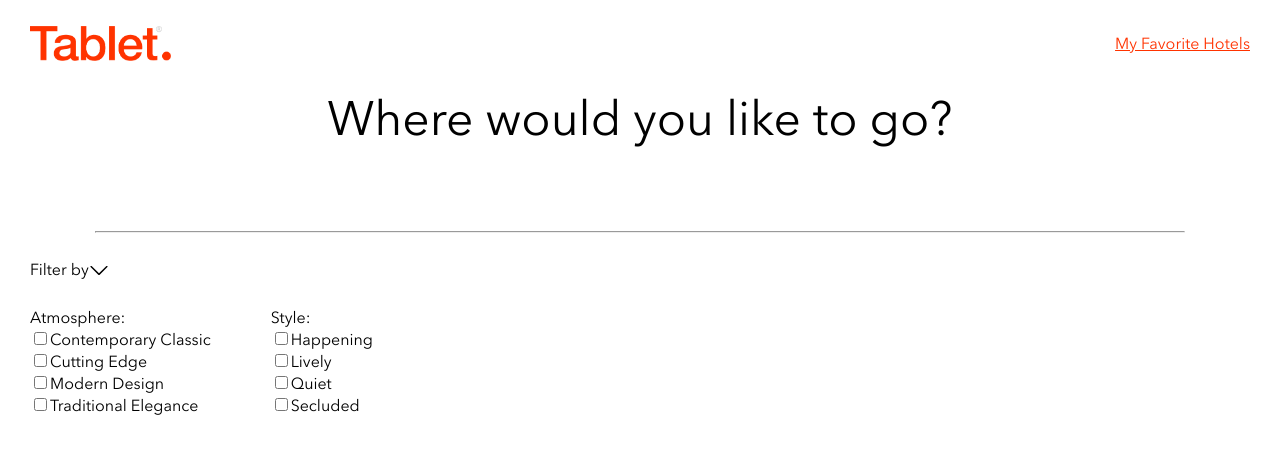
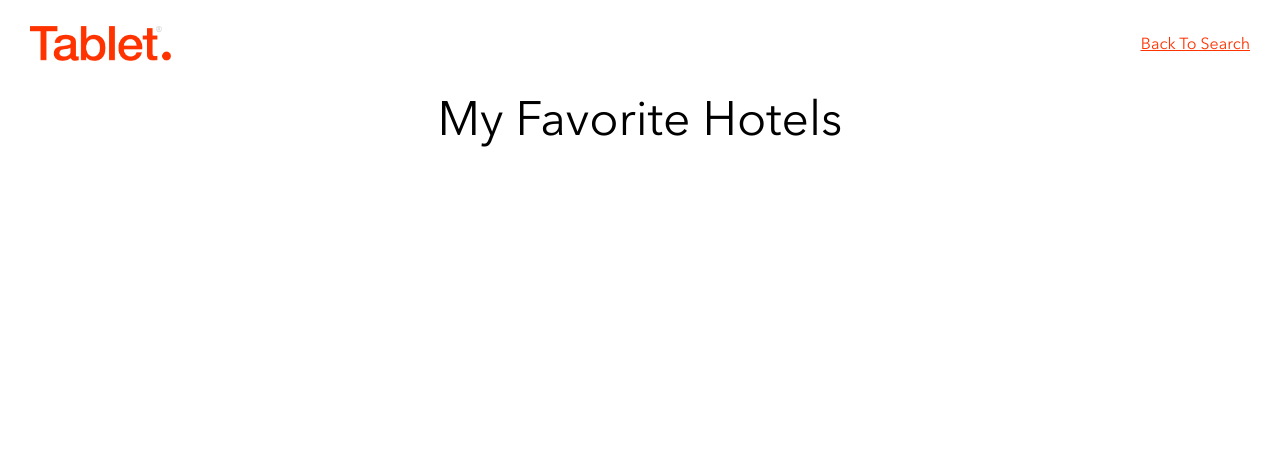
Before and after one commit to Nick-t-go/hotel_bookmarker, a React (Create React App) app: page /bookmarked-hotels in a window 1280 px wide. Shown: the top 454 px of the page. Built offline with nearby package versions, Linux system fonts and the light colour scheme.

Commit message:
reconfig filter

```diff
--- a/package.json
+++ b/package.json
@@ -4,7 +4,8 @@
   "private": true,
   "dependencies": {
     "react": "^16.8.6",
-    "react-dom": "^16.8.6"
+    "react-dom": "^16.8.6",
+    "react-router-dom": "^5.0.0"
   },
   "devDependencies": {
     "enzyme": "^3.9.0",
--- a/src/App.js
+++ b/src/App.js
@@ -1,13 +1,65 @@
 import React, { Component } from "react";
+import { BrowserRouter as Router, Route, withRouter } from "react-router-dom";
 import HotelDash from "./components/HotelDash";
-import logo from "./tablet-logo-445x110@2x.png";
+import Nav from "./components/Nav";
+import Favorites from "./components/Favorites";
 import "./App.css";
 
+const NavRoute = withRouter(Nav);
+
 class App extends Component {
+	constructor(props) {
+		super(props);
+
+		this.state = {
+			favorites: []
+		};
+	}
+
+	changeUI = e => {
+		this.setState({ ui: e.target.dataset.ui });
+	};
+
+	addToFavorites = hotel => {
+		this.setState({ favorites: [...this.state.favorites, hotel] });
+	};
+
+	removeFromFavorites = hotel => {
+		this.setState({
+			favorites: this.state.favorites.filter(
+				h => h.hotel_id !== hotel.hotel_id
+			)
+		});
+	};
+
 	render() {
+		const { favorites } = this.state;
 		return (
 			<div className="App">
-        <HotelDash />
+				<Router>
+					<NavRoute />
+					<Route
+						exact
+						path="/"
+						render={props => (
+							<HotelDash
+								favorites={favorites}
+								addToFavorites={this.addToFavorites}
+								removeFromFavorites={this.removeFromFavorites}
+							/>
+						)}
+					/>
+					<Route
+						exact
+						path="/bookmarked-hotels"
+						render={props => (
+							<Favorites
+								favorites={favorites}
+								remove={this.removeFromFavorites}
+							/>
+						)}
+					/>
+				</Router>
 			</div>
 		);
 	}
--- a/src/components/Favorites.js
+++ b/src/components/Favorites.js
@@ -5,7 +5,7 @@ class Favorites extends Component {
 		const { remove, favorites } = this.props;
 		const id = Number(e.target.dataset.hotel_id);
 		const hotelToBeRemoved = favorites.find(hotel => hotel.hotel_id === id);
-		this.props.remove(hotelToBeRemoved);
+		remove(hotelToBeRemoved);
 	};
 
 	render() {
--- a/src/components/FilterBar.js
+++ b/src/components/FilterBar.js
@@ -7,14 +7,7 @@ class FilterBar extends Component {
 		super(props);
 
 		this.state = {
-			show: false,
-			hotelStyles: ["Happening", "Lively", "Quiet", "Secluded"],
-			atmosphere: [
-				"Contemporary Classic",
-				"Cutting Edge",
-				"Modern Design",
-				"Traditional Elegance"
-			]
+			show: false
 		};
 	}
 
@@ -24,7 +17,8 @@ class FilterBar extends Component {
 
 	render() {
 		const favorites = this.props.favorites.length;
-		const { atmosphere, hotelStyles } = this.state;
+		const { show } = this.state;
+		const { atmosphere, hotelStyles } = this.props;
 		return (
 			<Fragment>
 				<div className="flex-between">
@@ -33,35 +27,37 @@ class FilterBar extends Component {
 						<img
 							src={this.state.show ? ChevronUp : ChevronDown}
 							onClick={this.toggleShow}
+							alt={this.state.show ? "ChevronUp" : "ChevronDown"}
 						/>
 					</div>
 					{favorites > 0 && (
 						<div className="nav-item">{`${favorites} Saved Hotels`}</div>
 					)}
 				</div>
+				{show && (
 					<div>
 						<form className="filter-form">
 							<div className="filter-section">
 								Atmosphere:
-							{atmosphere.map(atmos => (
-								<label>
-									<input name={atmos} type="checkbox" />
+								{Object.entries(atmosphere).map(([key, val]) => (
+									<label key={key}>
+										<input name={key} type="checkbox" checked={val} />
 										{atmos}
 									</label>
 								))}
 							</div>
 							<div className="filter-section">
 								Style:
-							{hotelStyles.map(hStyle => (
-								<label>
-									<input name={hStyle} type="checkbox" />
+								{Object.entries(hotelStyles).map(([key, val]) => (
+									<label key={key}>
+										<input name={key} type="checkbox" checked={val} />
 										{hStyle}
 									</label>
 								))}
 							</div>
 						</form>
-					{}
 					</div>
+				)}
 			</Fragment>
 		);
 	}
--- a/src/components/HotelDash.js
+++ b/src/components/HotelDash.js
@@ -1,36 +1,28 @@
-import React, { Component, Fragment } from "react";
-import Nav from "./Nav";
+import React, { Component } from "react";
 import SearchBar from "./SearchBar";
 import FilterBar from "./FilterBar";
 import HotelCard from "./HotelCard";
-import Favorites from "./Favorites";
 
-class TodoDash extends Component {
+class HotelDash extends Component {
 	constructor(props) {
 		super(props);
 
 		this.state = {
-			ui: "search",
-			favorites: [],
-			search: null,
 			hotels: [],
-			favorites: []
+			hotelStyles: {
+				Happening: false,
+				Lively: false,
+				Quiet: false,
+				Secluded: false
+			},
+			atmosphere: {
+				"Contemporary Classic": false,
+				"Cutting Edge": false,
+				"Modern Design": false,
+				"Traditional Elegance": false
+			}
 		};
 	}
-
-	changeUI = e => {
-		this.setState({ ui: e.target.dataset.ui });
-	};
-
-	addToFavorites = hotel => {
-		this.setState({ favorites: [...this.state.favorites, hotel] });
-	};
-
-	removeFromFavorites = hotel => {
-		this.setState({
-			favorites: this.state.favorites.filter(h => h.hotel_id !== hotel.hotel_id)
-		});
-	};
 
 	handleSearch = async e => {
 		const url = new URL("https://www.tablethotels.com/_api/term_search");
@@ -50,36 +42,33 @@ class TodoDash extends Component {
 		console.log(json.hotels);
 	};
 
-	componentDidMount() {}
+	render() {
+		const { hotels, userInput, hotelStyles, atmosphere } = this.state;
+		const { favorites, addToFavorites, removeFromFavorites } = this.props;
+		const fav_ids = favorites.map(hotel => hotel.hotel_id);
 
-	render() {
-		const { ui, hotels, userInput, favorites } = this.state;
-		const fav_ids = favorites.map(hotel => hotel.hotel_id);
 		return (
 			<div className="container">
-				<Nav ui={ui} changeUI={this.changeUI} />
-				{ui === "search" ? (
-					<Fragment>
-						<SearchBar userInput={userInput} handleSearch={this.handleSearch} />
-						<FilterBar favorites={favorites} />
+				<SearchBar handleSearch={this.handleSearch} />
+				<FilterBar
+					favorites={favorites}
+					hotelStyles={hotelStyles}
+					atmosphere={atmosphere}
+				/>
 				<div className="hotel-grid">
 					{hotels.map(hotel => (
 						<HotelCard
 							key={hotel._source.hotel_id}
 							hotel={hotel._source}
 							favorite={fav_ids.includes(hotel._source.hotel_id)}
-									add={this.addToFavorites}
-									remove={this.removeFromFavorites}
+							add={addToFavorites}
+							remove={removeFromFavorites}
 						/>
 					))}
 				</div>
-					</Fragment>
-				) : (
-					<Favorites favorites={favorites} remove={this.removeFromFavorites} />
-				)}
 			</div>
 		);
 	}
 }
 
-export default TodoDash;
+export default HotelDash;
--- a/src/components/Nav.js
+++ b/src/components/Nav.js
@@ -1,22 +1,20 @@
 import React from "react";
 import logo from "../tablet-logo-445x110@2x.png";
+import { Link } from "react-router-dom";
 
-const Nav = ({ ui, changeUI }) => {
+const Nav = ({ location }) => {
+	console.log(location);
 	return (
 		<div data-test="component-nav" className="flex-between">
 			<img src={logo} alt="logo" className="App-logo nav-item" />
-			{ui === "search" ? (
-				<div
-					data-ui="favorites"
-					className="nav-item"
-					onClick={changeUI}
-				>
-					My Favorite Hotels
-				</div>
+			{location.pathname === "/" ? (
+				<Link to="/bookmarked-hotels">
+					<div className="nav-item">My Favorite Hotels</div>
+				</Link>
 			) : (
-				<div data-ui="search" className="nav-item" onClick={changeUI}>
-					Back To Search
-				</div>
+				<Link to="/">
+					<div className="nav-item">Back To Search</div>
+				</Link>
 			)}
 		</div>
 	);
--- a/src/components/SearchBar.js
+++ b/src/components/SearchBar.js
@@ -1,18 +1,13 @@
 import React, { Component } from "react";
 
 class SearchBar extends Component {
-	changeUI = e => {
-		this.setState({ ui: e.target.dataset.ui });
-	};
-
 	render() {
-		const { userInput, handleSearch } = this.props;
+		const { handleSearch } = this.props;
 		return (
 			<div className="search-container">
 				<div className="search-text">Where would you like to go?</div>
 				<input
 					className="search-input search-text "
-					value={userInput}
 					onChange={handleSearch}
 				/>
 				<hr align="center" width="75%" />
```
Also changed, not shown: 1 other file (tests, documents, lock files or other folders). Lines whose indentation alone changed are shown as unchanged.
